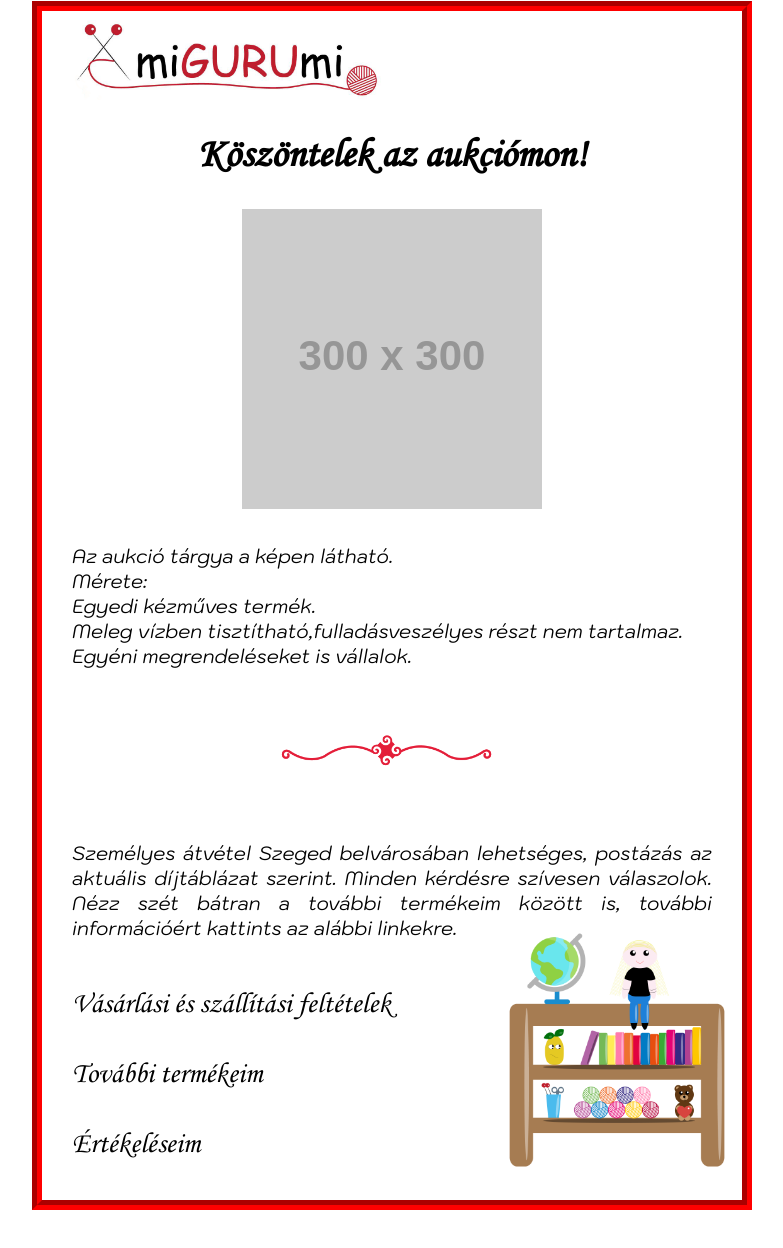
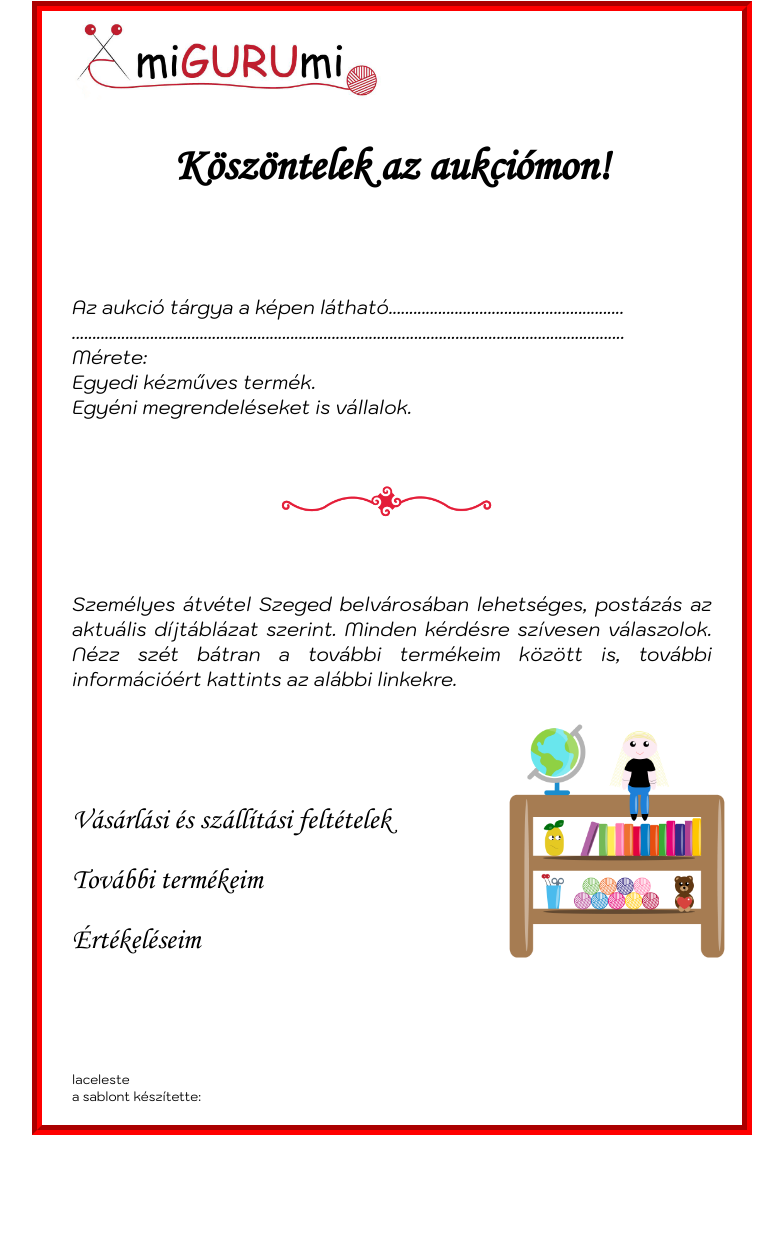
Before and after one commit to Gaben1987/Gaben1987.github.io, a plain HTML site: page index.html in a window 1280 px wide. Shown: the part 2-1250 px from the top of the page, without its empty margins (248-1031 px from the left). Drawn offline with Linux system fonts and the light colour scheme; placeholder pictures from the web are drawn by us.

Commit message:
Init page.

```diff
--- a/css/style.css
+++ b/css/style.css
@@ -48,31 +48,37 @@
     bottom:300px;
     left:50px
 }
+#keszito{
+    font-family: masodik;
+    text-align: left;
+    font-size: 0.8em;
+    margin:100px 30px 20px 30px;
+}
 #cim{
     font-family:harmadik;
     color: black;
-    font-size: 2.5em;
+    font-size: 2.8em;
     font-weight:bold;
-    margin:30px ;
+    margin:40px ;
 }
 #leiras{
     font-family: elso;
     text-align: left;
     font-size: 1.2em;
-    margin:30px 30px 20px 30px;
+    margin:100px 30px 20px 30px;
 }
 #megjegyzes{
     font-size: 1.2em;
     font-family: elso;
     text-align: justify;
-    margin:30px 30px 20px 30px;
+    margin:30px 30px 100px 30px;
 }
 #infolinkek{
     font-family: harmadik;
     text-align: left;
     font-size: 1.8em;
     margin:30px 10px 20px 30px;
-    line-height: 70px;
+    line-height: 60px;
 }
 a{
     display: block;
--- a/index.html
+++ b/index.html
@@ -12,12 +12,12 @@
             <img src="./img/logo.png" alt="MiGuruMi logo" title="MiGuruMi logo"/>
         </div>
         <div id="cim">Köszöntelek az aukciómon!</div>
-        <img src="https://via.placeholder.com/300">
+
         <div id="leiras">
-            Az aukció tárgya a képen látható. <br>
+            Az aukció tárgya a képen látható.........................................................<br>
+            ......................................................................................................................................<br>
             Mérete: <br>
             Egyedi kézműves termék. <br>
-            Meleg vízben tisztítható,fulladásveszélyes részt nem tartalmaz. <br>
             Egyéni megrendeléseket is vállalok.
         </div>
         <div id="diszito">
@@ -36,6 +36,13 @@
         </div>
         <div id="polc">
             <img src="./img/polc.png" alt="Polc" title="Polc"/>
+            <div id=megjegyzes>
+
+        </div>
+        </div>
+        <div id=keszito>
+            laceleste <br>
+            a sablont készítette:
         </div>
     </div>
 </body>
```
